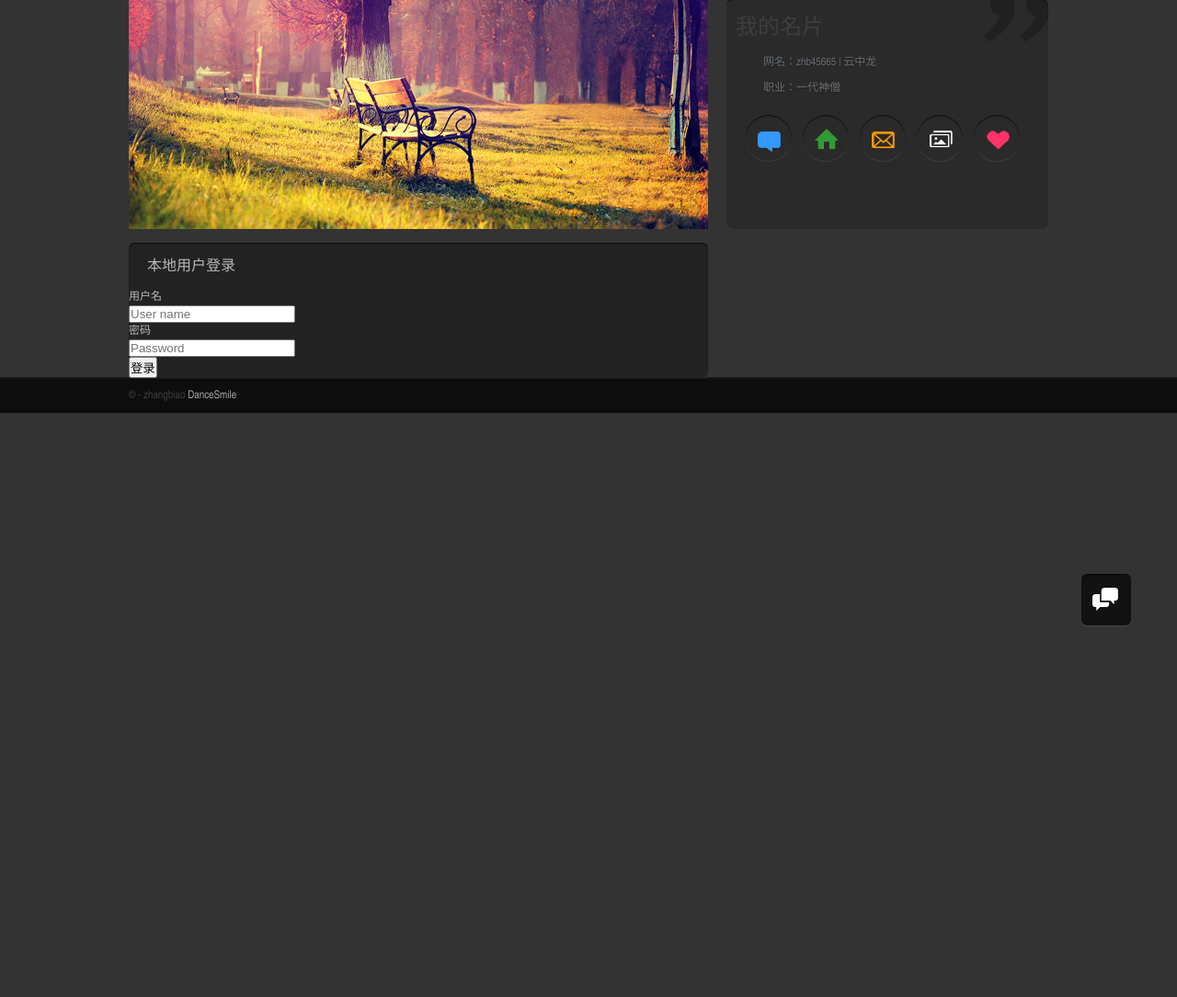
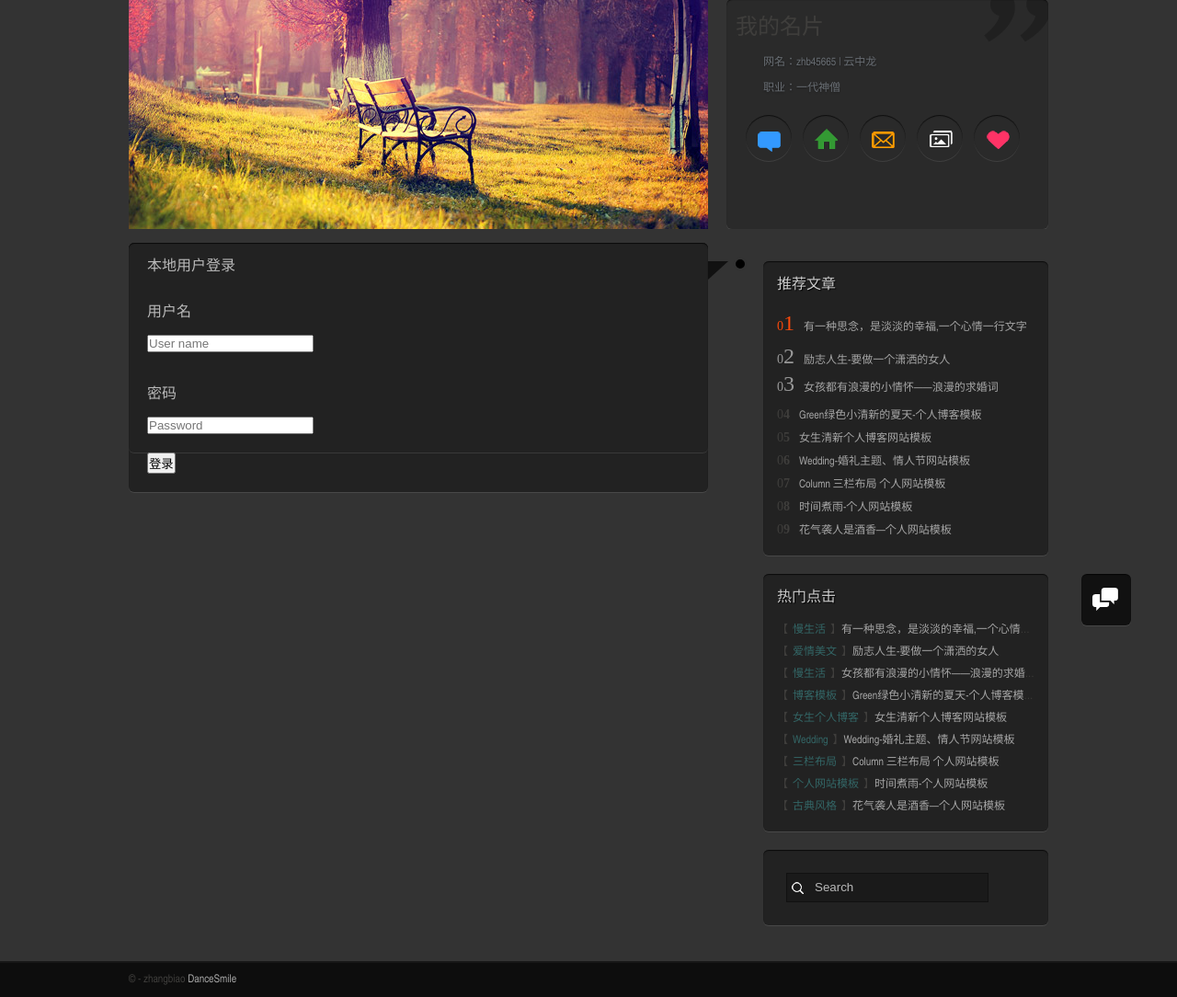
Before and after one commit to zhb45665/DjangoWeb, a Django app: template DjangoWeb/app/templates/app/login.html in a window 1280 px wide. Shown: the part 100-1184 px from the top of the page at 92% size. Before the commit the page ends 781 px from the top, so only its background shows below. Run offline with Django 3.2, Linux system fonts and the light colour scheme; the template is opened without the code that fills it: values that come from a table or form of the project are taken from there, others are empty; some libraries are stand-ins or nearby versions.

Commit message:
修改登陆界面

```diff
--- a/DjangoWeb/app/templates/app/content.html
+++ b/DjangoWeb/app/templates/app/content.html
@@ -80,7 +80,6 @@
               <li>
                 <a href="?page={{postlist.next_page_number}}">下一页</a>
                </li>
-
             {% endif %}
             </ul>
     </div>
--- a/DjangoWeb/app/templates/app/login.html
+++ b/DjangoWeb/app/templates/app/login.html
@@ -5,33 +5,31 @@
 <div class="blogs">
 <ul class="bloglist">
 <div class="arrow_box">
-
+          <div class="arrow_box">
+         <div class="ti"></div>
+          <!--三角形-->
+          <div class="ci"></div>
             <form action="." method="post" class="form-horizontal">
                 {% csrf_token %}
 
                 <h2 class="title">本地用户登录</h2>
-                <div class="form-group">
-                    <label for="id_username" class="col-md-2 control-label">用户名</label>
 
-                    <div class="col-md-10">
+                    <h2 for="id_username" class="title">用户名</h2>
+
+                    <p class="textinfo">
                         {{ form.username }}
-                    </div>
+                    </p>
+                    <h2 for="id_password" class="title">密码</h2>
+                    <p class="textinfo">
+                        {{ form.password }}
+                    </p>
                 </div>
-                <div class="form-group">
-                    <label for="id_password" class="col-md-2 control-label">密码</label>
 
-                    <br />
-
-                    <div class="col-md-10">
-                        {{ form.password }}
-                    </div>
-                </div>
-                <div class="form-group">
-                    <div class="col-md-offset-2 col-md-10">
+                    <p class="textinfo">
                         <input type="hidden" name="next" value="/" />
                         <input type="submit" value="登录" class="btn btn-default" />
-                    </div>
-                </div>
+
+                </p>
                 {% if form.errors %}
                 <p class="validation-summary-errors">请输入用户名密码</p>
                 {% endif %}
@@ -41,8 +39,47 @@
         <section id="socialLoginForm"></section>
     </div>
 </div>
+
     </ul>
+    <aside>
+      <div class="tuijian">
+        <h2>推荐文章</h2>
+        <ol>
+          <li><span><strong>1</strong></span><a href="/">有一种思念，是淡淡的幸福,一个心情一行文字</a></li>
+          <li><span><strong>2</strong></span><a href="/">励志人生-要做一个潇洒的女人</a></li>
+          <li><span><strong>3</strong></span><a href="/">女孩都有浪漫的小情怀——浪漫的求婚词</a></li>
+          <li><span><strong>4</strong></span><a href="/">Green绿色小清新的夏天-个人博客模板</a></li>
+          <li><span><strong>5</strong></span><a href="/">女生清新个人博客网站模板</a></li>
+          <li><span><strong>6</strong></span><a href="/">Wedding-婚礼主题、情人节网站模板</a></li>
+          <li><span><strong>7</strong></span><a href="/">Column 三栏布局 个人网站模板</a></li>
+          <li><span><strong>8</strong></span><a href="/">时间煮雨-个人网站模板</a></li>
+          <li><span><strong>9</strong></span><a href="/">花气袭人是酒香—个人网站模板</a></li>
+        </ol>
+      </div>
+      <div class="clicks">
+        <h2>热门点击</h2>
+        <ol>
+          <li><span><a href="/">慢生活</a></span><a href="/">有一种思念，是淡淡的幸福,一个心情一行文字</a></li>
+          <li><span><a href="/">爱情美文</a></span><a href="/">励志人生-要做一个潇洒的女人</a></li>
+          <li><span><a href="/">慢生活</a></span><a href="/">女孩都有浪漫的小情怀——浪漫的求婚词</a></li>
+          <li><span><a href="/">博客模板</a></span><a href="/">Green绿色小清新的夏天-个人博客模板</a></li>
+          <li><span><a href="/">女生个人博客</a></span><a href="/">女生清新个人博客网站模板</a></li>
+          <li><span><a href="/">Wedding</a></span><a href="/">Wedding-婚礼主题、情人节网站模板</a></li>
+          <li><span><a href="/">三栏布局</a></span><a href="/">Column 三栏布局 个人网站模板</a></li>
+          <li><span><a href="/">个人网站模板</a></span><a href="/">时间煮雨-个人网站模板</a></li>
+          <li><span><a href="/">古典风格</a></span><a href="/">花气袭人是酒香—个人网站模板</a></li>
+        </ol>
+      </div>
+      <div class="search">
+        <form class="searchform" method="get" action="#">
+          <input type="text" name="s" value="Search" onfocus="this.value=''" onblur="this.value='Search'">
+        </form>
+      </div>
+      </aside>
+    </div>
 </div>
+</div>
+
     </div>
 {% endblock %}
 
```
Also changed, not shown: DjangoWeb/db.sqlite3.
